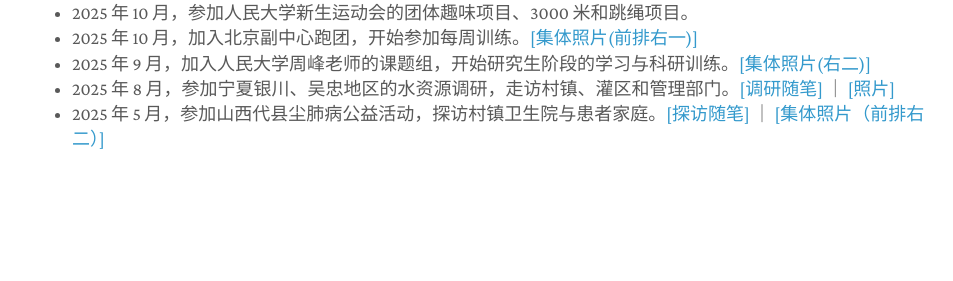
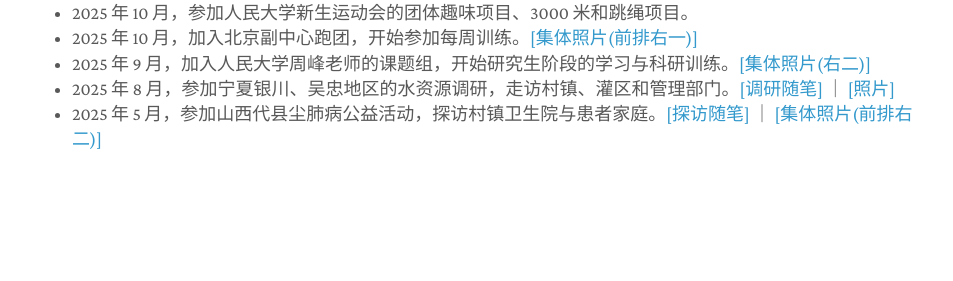
Before and after one commit to zhangming4153/zhangming4153.github.io, a Jekyll site: the page built from cn/index.md, in a window 1280 px wide. Shown: the part 1030-1311 px from the top of the page, without its empty margins (158-1111 px from the left). Built offline with Jekyll 4.4.1, drawn with Linux system fonts in a browser that asks for light colours; a style sheet for code colours, icons or effects is not loaded.

```diff
--- a/cn/index.md
+++ b/cn/index.md
@@ -25,4 +25,4 @@ title: 章明
 - 2025 年 10 月，加入北京副中心跑团，开始参加每周训练。[[集体照片(前排右一)]](/assets/tongz_group.png)
 - 2025 年 9 月，加入人民大学周峰老师的课题组，开始研究生阶段的学习与科研训练。[[集体照片(右二)]](/assets/people_0912.jpg)
 - 2025 年 8 月，参加宁夏银川、吴忠地区的水资源调研，走访村镇、灌区和管理部门。[[调研随笔]](/assets/Ningxia.pdf) ｜ [[照片]](/assets/alashan_202507.jpg)
-- 2025 年 5 月，参加山西代县尘肺病公益活动，探访村镇卫生院与患者家庭。[[探访随笔]](/assets/Shanxi.pdf) ｜ [[集体照片（前排右二）]](/assets/daai_202505.jpg)
+- 2025 年 5 月，参加山西代县尘肺病公益活动，探访村镇卫生院与患者家庭。[[探访随笔]](/assets/Shanxi.pdf) ｜ [[集体照片(前排右二)]](/assets/daai_202505.jpg)
```
